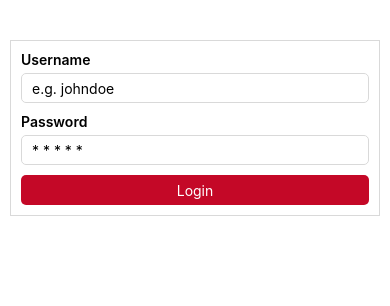
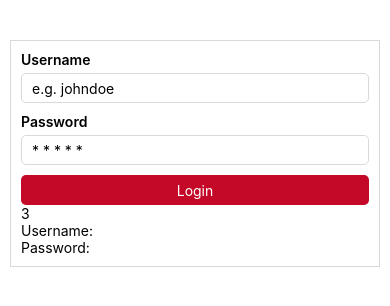
Before and after one commit to albertusatria/reactnative-formregisminimal, a React Native app: screen / in a window 390 px wide. Shown: the top 306 px of the page. Built offline with nearby package versions, Linux system fonts and the light colour scheme.

Commit message:
simple hooks creation

```diff
--- a/src/App.js
+++ b/src/App.js
@@ -6,7 +6,7 @@
  * @flow strict-local
  */
 
-import React from 'react';
+import React, {useState, useEffect} from 'react';
 import {
   View,
   Text,
@@ -18,6 +18,15 @@ import {
 } from 'react-native';
 import stylesLogin from '../src/asset/style';
 const App = () => {
+  const [total, setTotal] = useState(0);
+  const [username, setUsername] = useState('');
+  const [password, setPassword] = useState('');
+
+  // kalo ada perubahan state ditangkep sama useEffect()
+  // ga bisa dipake di class Component
+  useEffect(() => {
+    setTotal(3);
+  }, []);
   return (
     <View>
       <SafeAreaView>
@@ -29,6 +38,7 @@ const App = () => {
                 <TextInput
                   style={stylesLogin.input}
                   placeholder="e.g. johndoe"
+                  onChangeText={(text) => setUsername(text)}
                 />
               </View>
               <View style={stylesLogin.fieldControl}>
@@ -38,6 +48,7 @@ const App = () => {
                   placeholder="* * * * *"
                   autoCompleteType="off"
                   secureTextEntry
+                  onChangeText={(text) => setPassword(text)}
                 />
               </View>
               <View>
@@ -49,6 +60,9 @@ const App = () => {
                   </Text>
                 </TouchableOpacity>
               </View>
+              <Text>{total}</Text>
+              <Text>Username: {username}</Text>
+              <Text>Password: {password}</Text>
             </View>
           </ScrollView>
         </View>
```
